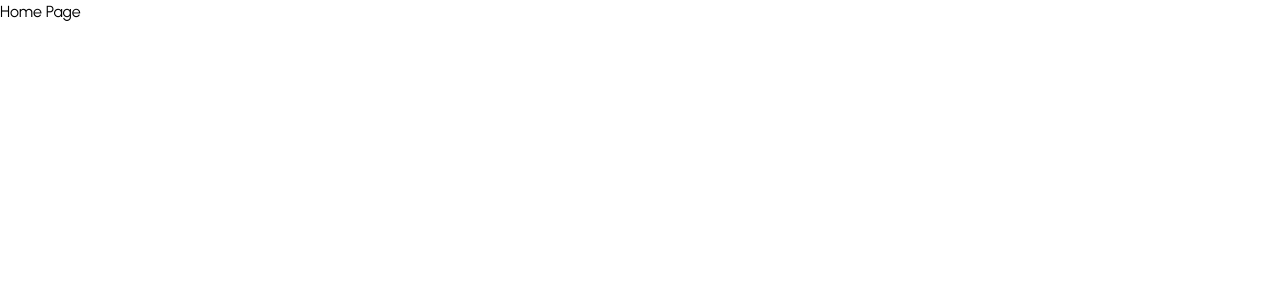
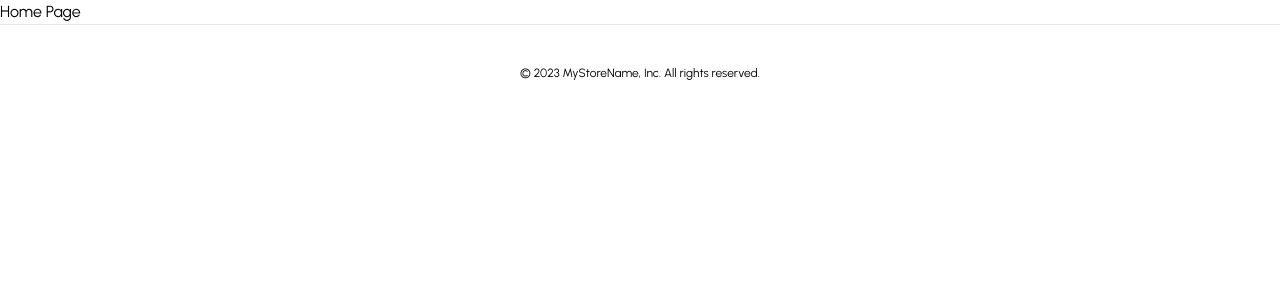
Before and after one commit to impruthvi/e-commerce-store, a Next.js app: page / in a window 1280 px wide. Shown: the top 300 px of the page. Built offline with nearby package versions, Linux system fonts and the light colour scheme.

Commit message:
implemented footer component

```diff
--- a/app/layout.tsx
+++ b/app/layout.tsx
@@ -1,22 +1,26 @@
-import './globals.css'
-import type { Metadata } from 'next'
-import { Urbanist } from 'next/font/google'
+import Footer from "@/components/footer";
+import "./globals.css";
+import type { Metadata } from "next";
+import { Urbanist } from "next/font/google";
 
-const font = Urbanist({ subsets: ['latin'] })
+const font = Urbanist({ subsets: ["latin"] });
 
 export const metadata: Metadata = {
-  title: 'Create Next App',
-  description: 'Generated by create next app',
-}
+  title: "Store",
+  description: "Store",
+};
 
 export default function RootLayout({
   children,
 }: {
-  children: React.ReactNode
+  children: React.ReactNode;
 }) {
   return (
     <html lang="en">
-      <body className={font.className}>{children}</body>
+      <body className={font.className}>
+        {children}
+        <Footer />
+      </body>
     </html>
-  )
+  );
 }
--- /dev/null
+++ b/components/footer.tsx
@@ -0,0 +1,13 @@
+const Footer = () => {
+  return (
+    <footer className="bg-white border-t">
+      <div className="mx-auto py-10">
+        <p className="text-center text-xs text-black">
+          &copy; 2023 MyStoreName, Inc. All rights reserved.
+        </p>
+      </div>
+    </footer>
+  );
+};
+
+export default Footer;
```
